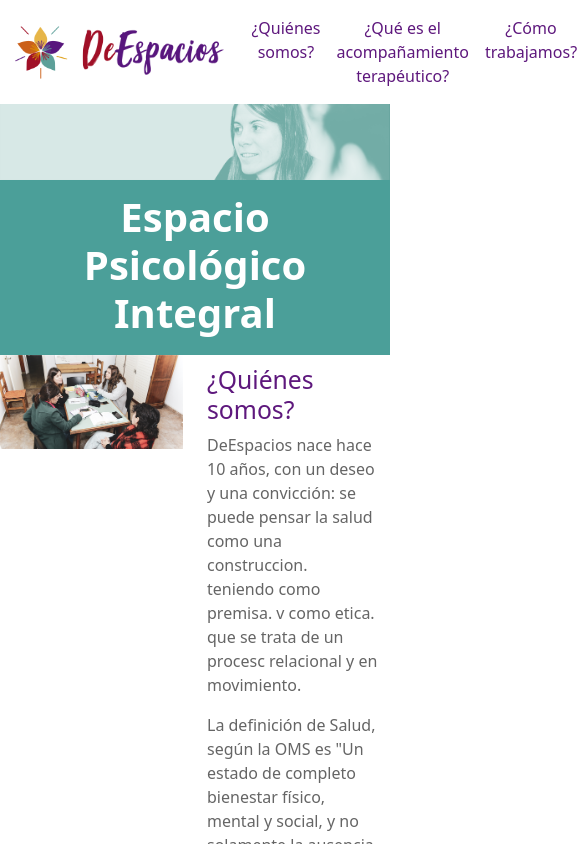
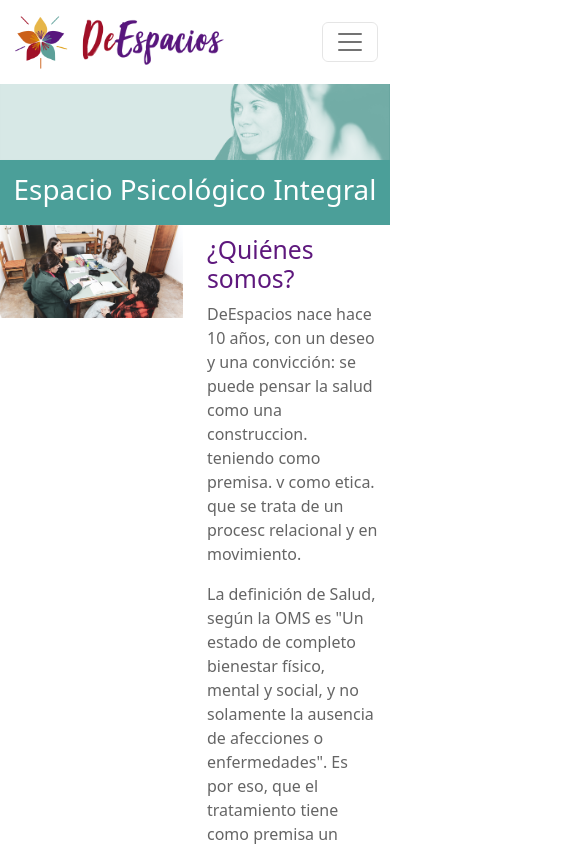
Before and after one commit to hslavich/deespacios, a React (Create React App) app: page /#/quienes-somos in a window 390 px wide. Shown: the top 844 px of the page, 585 px wide, since content can reach past the window. Built offline with nearby package versions, Linux system fonts and the light colour scheme.

Commit message:
Responsive

```diff
--- a/src/components/Index/Index.scss
+++ b/src/components/Index/Index.scss
@@ -4,8 +4,6 @@
     color: white;
 
     .title {
-      font-size: 2.5rem;
-      font-weight: 600;
       margin: 0;
       padding: 0.5rem;
     }
--- a/src/components/shared/MyNavbar.js
+++ b/src/components/shared/MyNavbar.js
@@ -10,12 +10,14 @@ import logo from "../../assets/logo.png";
 import logo2 from "../../assets/logo2.png";
 
 const MyNavbar = () => (
-  <Navbar bg="white" className="MyNavbar">
+  <Navbar expand="lg" bg="white" className="MyNavbar">
     <Container>
       <Navbar.Brand href="/">
         <img height={58} src={logo} alt="logo" />
         <img className="ms-2" height={52} src={logo2} alt="logo2" />
       </Navbar.Brand>
+      <Navbar.Toggle aria-controls="responsive-navbar-nav" />
+      <Navbar.Collapse id="responsive-navbar-nav">
         <Nav className="me-auto">
           <Link to="quienes-somos" className="nav-link">
             ¿Quiénes somos?
@@ -33,6 +35,7 @@ const MyNavbar = () => (
             Talleres
           </Link>
         </Nav>
+      </Navbar.Collapse>
     </Container>
   </Navbar>
 );
--- a/src/components/shared/title.scss
+++ b/src/components/shared/title.scss
@@ -5,8 +5,6 @@
   padding-top: 5px;
 
   .title {
-    font-size: 2.5rem;
-    font-weight: 600;
     margin: 0;
     padding: 0.5rem;
   }
```
Lines whose indentation alone changed are shown as unchanged.
